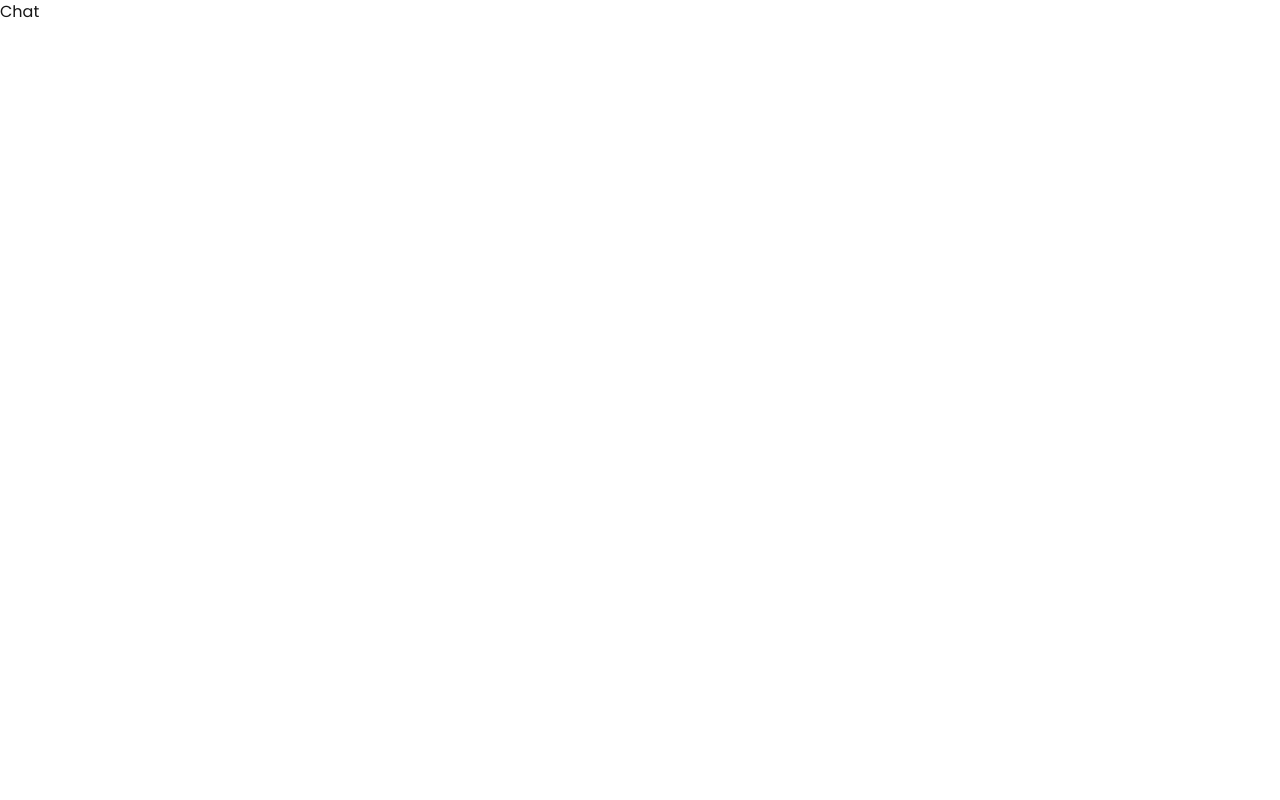
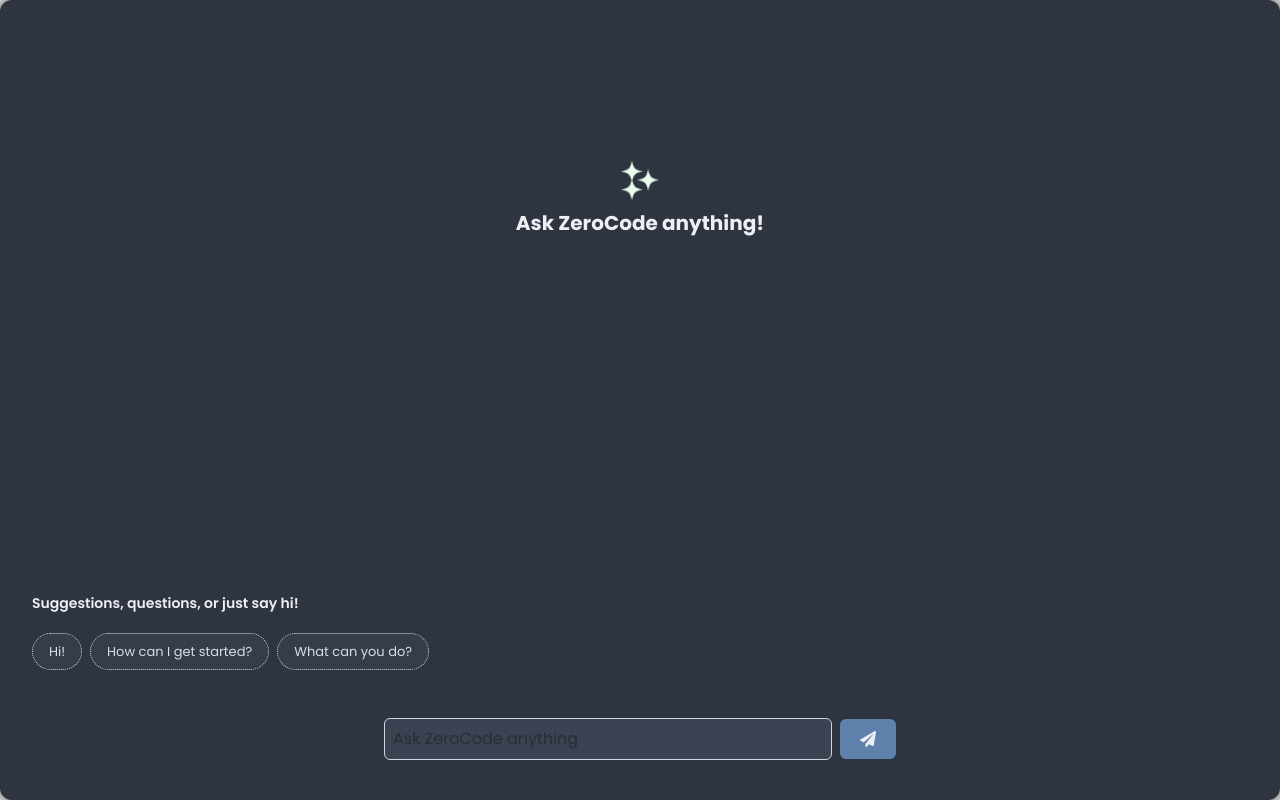
Before and after one commit to nikhilcodes0/zerocode-fe-assignment, a Next.js app: page /chat in a window 1280 px wide. Built offline with nearby package versions, Linux system fonts and the light colour scheme.

Commit message:
feat: enhance chat, sign-in, and register pages with improved layout and styling

```diff
--- a/app/chat/page.tsx
+++ b/app/chat/page.tsx
@@ -1,3 +1,53 @@
+import logo from "@/public/logo.png";
+import Image from "next/image";
+import { FaPaperPlane } from "react-icons/fa";
+
 export default function Chat() {
-  return <div>Chat</div>;
+  return (
+    <>
+      <div className="flex flex-col items-center  h-screen gap-4 bg-[#2E3440] p-8 rounded-xl shadow-[0_0_17px_rgba(0,0,0,1)] relative ">
+        <div className="flex flex-col items-center justify-center gap-2 pt-32 animate-fade-in-up animate-delay-400">
+          <Image
+            src={logo}
+            alt="logo"
+            width={40}
+            height={40}
+            className="invert"
+          />
+          <h1 className="text-xl font-bold text-[#ECEFF4]">
+            Ask ZeroCode anything!
+          </h1>
+        </div>
+
+        <div className="flex flex-col items-center justify-center gap-2 w-full absolute bottom-10 px-8 animate-fade-in-up animate-delay-400">
+          <div className="text-start w-full relative bottom-10">
+            <p className="text-sm text-[#ECEFF4] font-semibold">
+              Suggestions, questions, or just say hi!
+            </p>
+            <div className="flex flex-row items-center gap-2 w-full mt-5">
+              <div className="text-[13px] border border-dotted bg-[#3b42519f] border-[#D8DEE9] rounded-4xl px-4 py-2 text-[#D8DEE9] hover:bg-[#3B4252] cursor-pointer transition-colors">
+                Hi!
+              </div>
+              <div className="text-[13px] border border-dotted bg-[#3b42519f] border-[#D8DEE9] rounded-4xl px-4 py-2 text-[#D8DEE9] hover:bg-[#3B4252] cursor-pointer transition-colors">
+                How can I get started?
+              </div>
+              <div className="text-[13px] border border-dotted bg-[#3b42519f] border-[#D8DEE9] rounded-4xl px-4 py-2 text-[#D8DEE9] hover:bg-[#3B4252] cursor-pointer transition-colors">
+                What can you do?
+              </div>
+            </div>
+          </div>
+          <div className="flex flex-row items-center justify-center gap-2 w-full">
+            <input
+              type="text"
+              placeholder="Ask ZeroCode anything"
+              className="w-full max-w-md p-2 rounded-md border border-gray-300 outline-none bg-[#3B4252]"
+            />
+            <button className="bg-[#5E81AC] text-[#ECEFF4] p-5 rounded-md h-10 flex items-center justify-center hover:bg-[#81A1C1] transition-colors hover:scale-105 duration-300">
+              <FaPaperPlane />
+            </button>
+          </div>
+        </div>
+      </div>
+    </>
+  );
 }
--- a/app/register/page.tsx
+++ b/app/register/page.tsx
@@ -98,15 +98,15 @@
     <>
       <div className="fixed inset-0 bg-[#2E3440] overflow-hidden"></div>
 
-      <div className="flex flex-row absolute gap-5 top-23 -left-1">
-        <p className="text-[7.9rem] font-bold font-poppins animate-fade-in-up animate-delay-400 text-[#D8DEE9]">
+      <div className="flex flex-row absolute gap-5 top-14 left-1/2 -translate-x-1/2">
+        <p className="text-[7.4rem] font-bold font-poppins animate-fade-in-up animate-delay-400 text-[#D8DEE9]">
           SIGN
         </p>
-        <p className="text-[7.9rem] font-bold font-poppins animate-fade-in-up animate-delay-400 text-transparent [-webkit-text-stroke:0.5px_#D8DEE9]">
+        <p className="text-[7.4rem] font-bold font-poppins animate-fade-in-up animate-delay-400 text-transparent [-webkit-text-stroke:2px_#D8DEE9]">
           UP
         </p>
       </div>
-      <div className="p-8 bg-[#4C566A] w-[95%] mx-auto rounded-xl mt-54 animate-fade-in-up animate-delay-400 shadow-[0_0_17px_rgba(0,0,0,1)] relative z-10">
+      <div className="p-8 bg-[#4C566A] w-[95%] mx-auto rounded-xl mt-42 animate-fade-in-up animate-delay-400 shadow-[0_0_17px_rgba(0,0,0,1)] relative z-10">
         <div className="">
           <h1 className="text-3xl font-semibold font-poppins text-[#ECEFF4]">
             Welcome to ZeroCode
--- a/app/signin/page.tsx
+++ b/app/signin/page.tsx
@@ -69,15 +69,15 @@
 
       </div>
 
-      <div className="flex flex-row absolute gap-5 top-23 left-4">
+      <div className="flex flex-row absolute gap-5 left-1/2 top-14 -translate-x-1/2">
         <p className="text-[8rem] font-bold font-poppins animate-fade-in-up animate-delay-400 text-[#D8DEE9]">
           SIGN
         </p>
-        <p className="text-[8rem] font-bold font-poppins animate-fade-in-up animate-delay-400 text-transparent [-webkit-text-stroke:0.5px_#D8DEE9]">
+        <p className="text-[8rem] font-bold font-poppins animate-fade-in-up animate-delay-400 text-transparent [-webkit-text-stroke:2px_#D8DEE9]">
           IN
         </p>
       </div>
-      <div className="p-8 bg-[#4C566A] w-[95%] mx-auto rounded-xl mt-54 animate-fade-in-up animate-delay-400 shadow-[0_0_17px_rgba(0,0,0,1)] relative z-10">
+      <div className="p-8 bg-[#4C566A] w-[95%] mx-auto rounded-xl mt-42 animate-fade-in-up animate-delay-400 shadow-[0_0_17px_rgba(0,0,0,1)] relative z-10">
         <div className="">
           <h1 className="text-3xl font-semibold font-poppins text-[#ECEFF4]">
             Welcome Back to ZeroCode
```
Also changed, not shown: public/logo.png (added).
